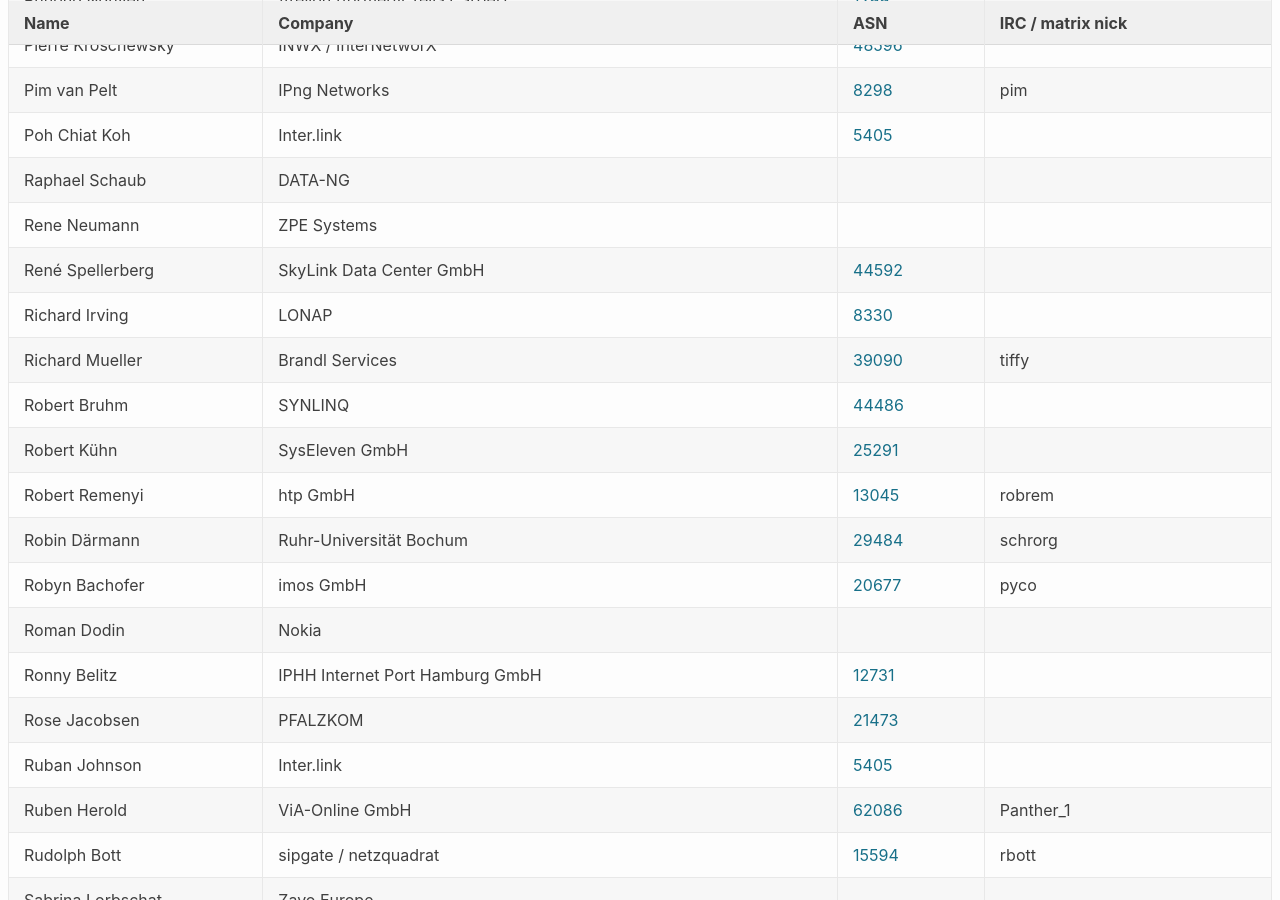
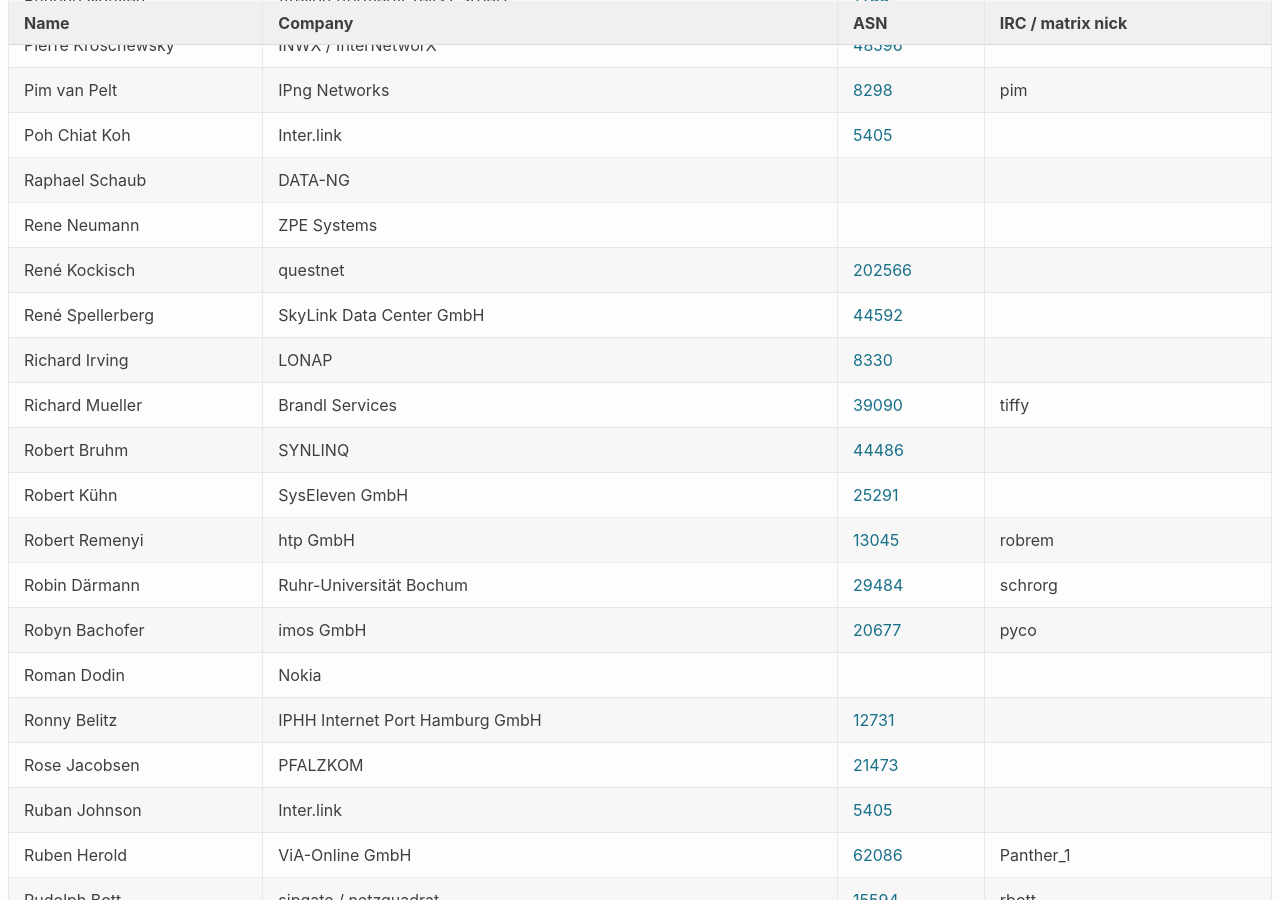
Before and after one commit to denog/pretix-attendeelist, a Jekyll site: the page built from denog16/index.markdown, in a window 1280 px wide and 900 px high, scrolled down 18610 px. Built offline with Jekyll 4.4.1, drawn with Linux system fonts in a browser that asks for light colours.

Commit message:
Latest data: Thu Nov  7 07:29:25 UTC 2024

```diff
--- a/_data/attendees_denog16_onsite.json
+++ b/_data/attendees_denog16_onsite.json
@@ -2476,6 +2476,12 @@
     "company": "DATA-NG",
     "irc": null,
     "asn": null
+  },
+  {
+    "name": "René Kockisch",
+    "company": "questnet",
+    "irc": null,
+    "asn": "202566"
   },
   {
     "name": "Rene Neumann",
```
